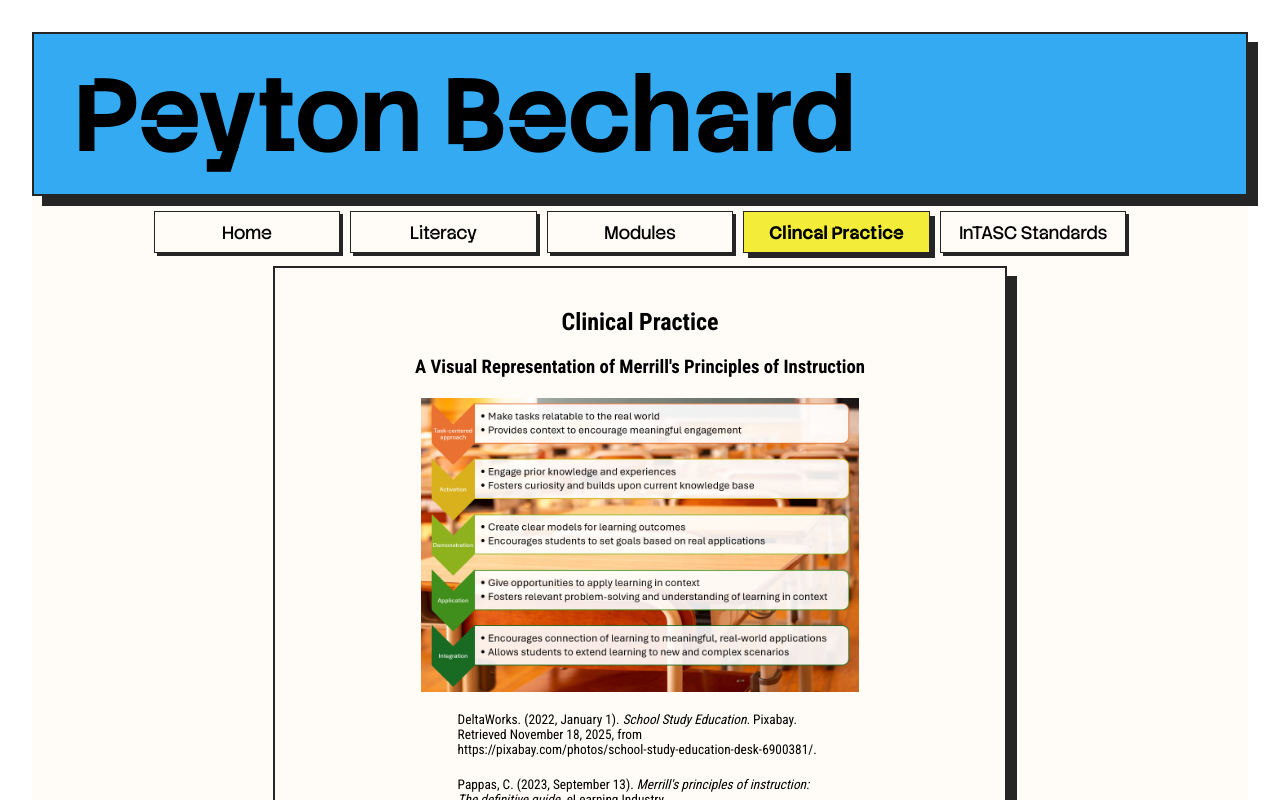
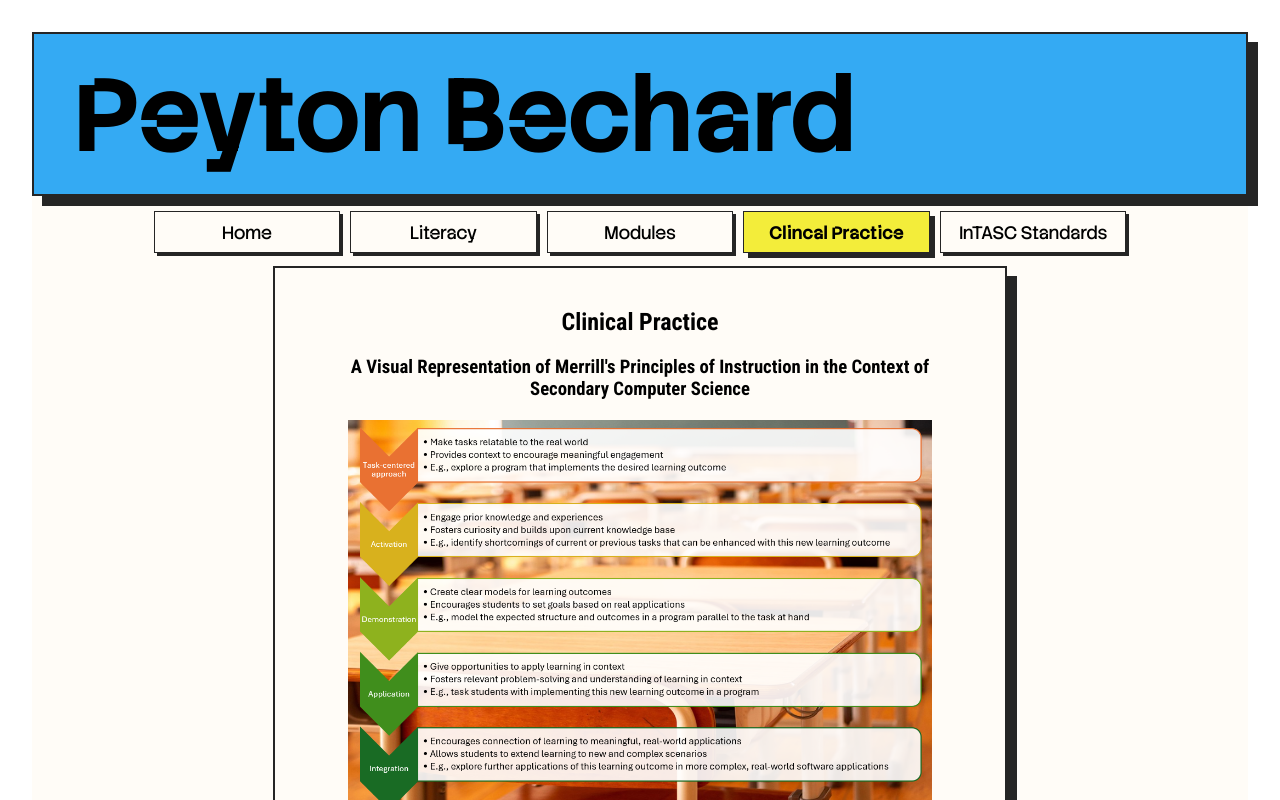
Before and after one commit to pmbechard/morelandportfolio, a React (Vite) app: page / in a window 1280 px wide. Both pictures are taken after a click on the item "Clincal Practice". Shown: the top 800 px of the page. Built offline with nearby package versions, Linux system fonts and the light colour scheme.

Commit message:
Updates Clinical Practice page content

```diff
--- a/src/App.css
+++ b/src/App.css
@@ -124,7 +124,7 @@
 }
 
 #content img {
-  max-width: 60%;
+  max-width: 80%;
   margin: 20px auto;
   display: block;
 }
--- a/src/components/pages/ClinicalPractice.tsx
+++ b/src/components/pages/ClinicalPractice.tsx
@@ -1,10 +1,13 @@
-import merrillsImage from "../../assets/Merrill's Principles Visual.png";
+import merrillsImage from "../../assets/merrill.png";
 
 const ClinicalPractice = () => {
   return (
     <div id="content">
       <h2>Clinical Practice</h2>
-      <h3>A Visual Representation of Merrill's Principles of Instruction</h3>
+      <h3>
+        A Visual Representation of Merrill's Principles of Instruction in the
+        Context of Secondary Computer Science
+      </h3>
       <img src={merrillsImage} alt="Merrill's Principles of Instruction" />
       <small>
         DeltaWorks. (2022, January 1). <em>School Study Education.</em> Pixabay.
```
Also changed, not shown: src/assets/Merrill's Principles Visual.png (deleted), src/assets/merrill.png (added).
